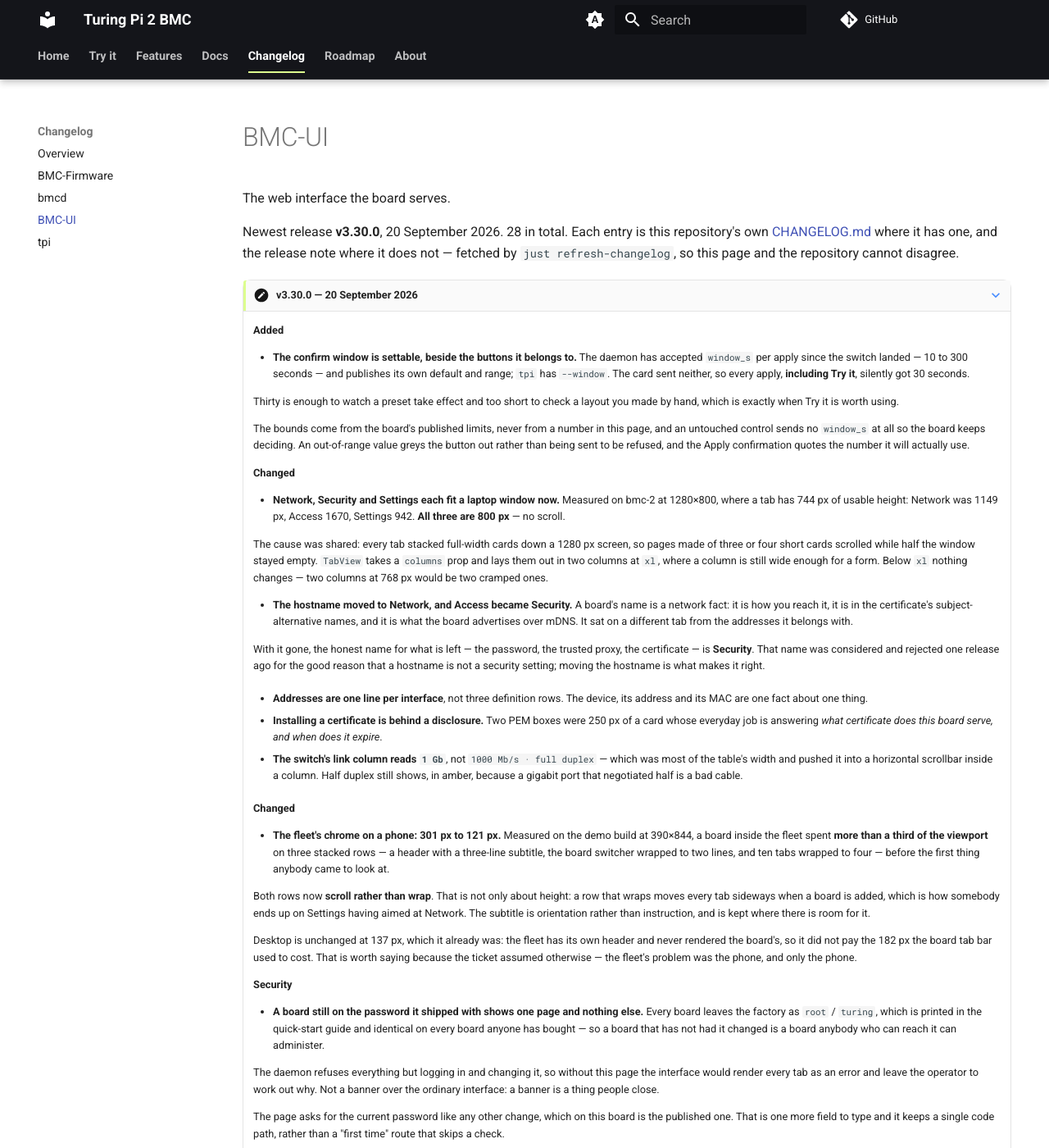
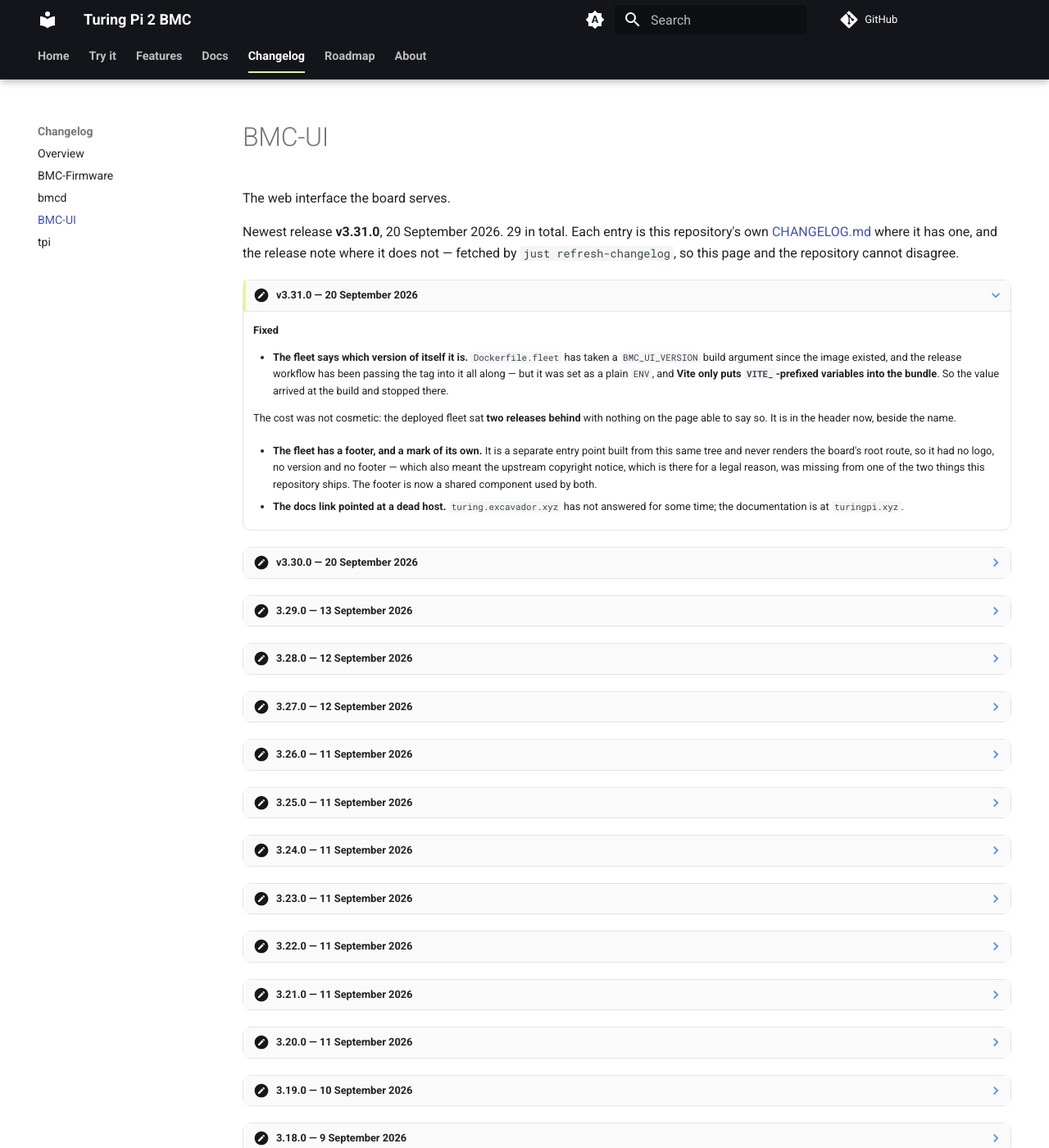
Before and after one commit to excavador-turing/www, an MkDocs documentation site: the page built from docs/changelog/bmc-ui.md, in a window 1280 px wide and 1400 px high. Shown: the whole window at 82% size. Built offline with MkDocs 1.6.1 and Material for MkDocs 9.7.7, drawn with Linux system fonts in a browser that asks for light colours; comment, search, counter and statistics services are not loaded; some of the changed text lies outside the part shown.

Commit message:
the site catches up with what the repositories say
Written by scripts/refresh-changelog.py, refresh-roadmap.py and
scripts/facts.py on the hourly Pages schedule. Nothing here is
typed by hand.

```diff
--- a/docs/changelog/bmc-ui.md
+++ b/docs/changelog/bmc-ui.md
@@ -7,9 +7,33 @@ hide:
 
 The web interface the board serves.
 
-Newest release **v3.30.0**, 20 September 2026. 28 in total. Each entry is this repository's own [CHANGELOG.md](https://github.com/excavador-turing/BMC-UI/blob/hive/CHANGELOG.md) where it has one, and the release note where it does not — fetched by `just refresh-changelog`, so this page and the repository cannot disagree.
+Newest release **v3.31.0**, 20 September 2026. 29 in total. Each entry is this repository's own [CHANGELOG.md](https://github.com/excavador-turing/BMC-UI/blob/hive/CHANGELOG.md) where it has one, and the release note where it does not — fetched by `just refresh-changelog`, so this page and the repository cannot disagree.
 
-???+ note "v3.30.0 — 20 September 2026"
+???+ note "v3.31.0 — 20 September 2026"
+
+    **Fixed**
+
+    - **The fleet says which version of itself it is.** `Dockerfile.fleet` has
+      taken a `BMC_UI_VERSION` build argument since the image existed, and the
+      release workflow has been passing the tag into it all along — but it was set
+      as a plain `ENV`, and **Vite only puts `VITE_`-prefixed variables into the
+      bundle**. So the value arrived at the build and stopped there.
+
+      The cost was not cosmetic: the deployed fleet sat **two releases behind**
+      with nothing on the page able to say so. It is in the header now, beside the
+      name.
+
+    - **The fleet has a footer, and a mark of its own.** It is a separate entry
+      point built from this same tree and never renders the board's root route, so
+      it had no logo, no version and no footer — which also meant the upstream
+      copyright notice, which is there for a legal reason, was missing from one of
+      the two things this repository ships. The footer is now a shared component
+      used by both.
+
+    - **The docs link pointed at a dead host.** `turing.excavador.xyz` has not
+      answered for some time; the documentation is at `turingpi.xyz`.
+
+??? note "v3.30.0 — 20 September 2026"
 
     **Added**
 
--- a/docs/data/facts.yaml
+++ b/docs/data/facts.yaml
@@ -20,12 +20,12 @@ releases:
     newest: v2.37.0
     count: 39
   ui:
-    newest: v3.30.0
-    count: 28
+    newest: v3.31.0
+    count: 29
   tpi:
     newest: v1.9.0
     count: 14
-  total: 111
+  total: 112
 features:
   source: docs/features/*.md -- a feature is a page
   count: 11
```
Also changed, not shown: docs/changelog/index.md (+1 -1 lines).
